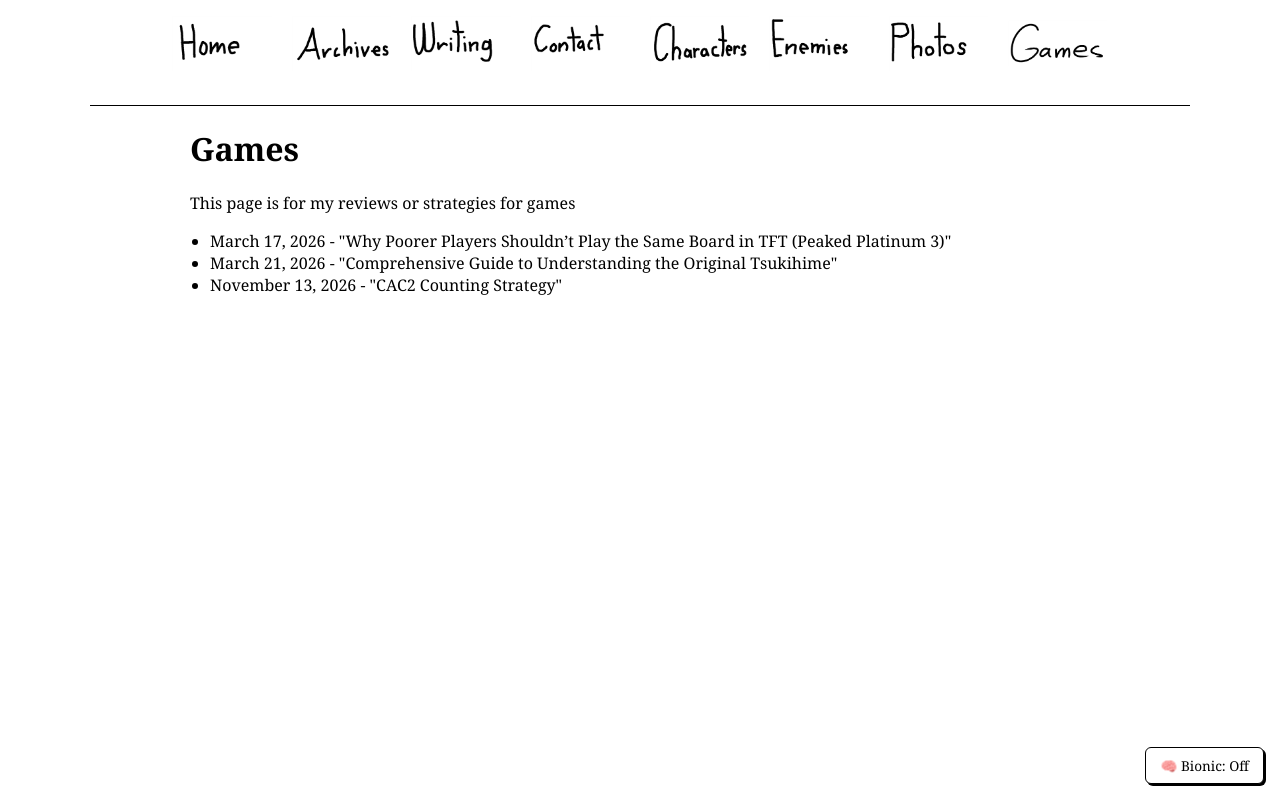
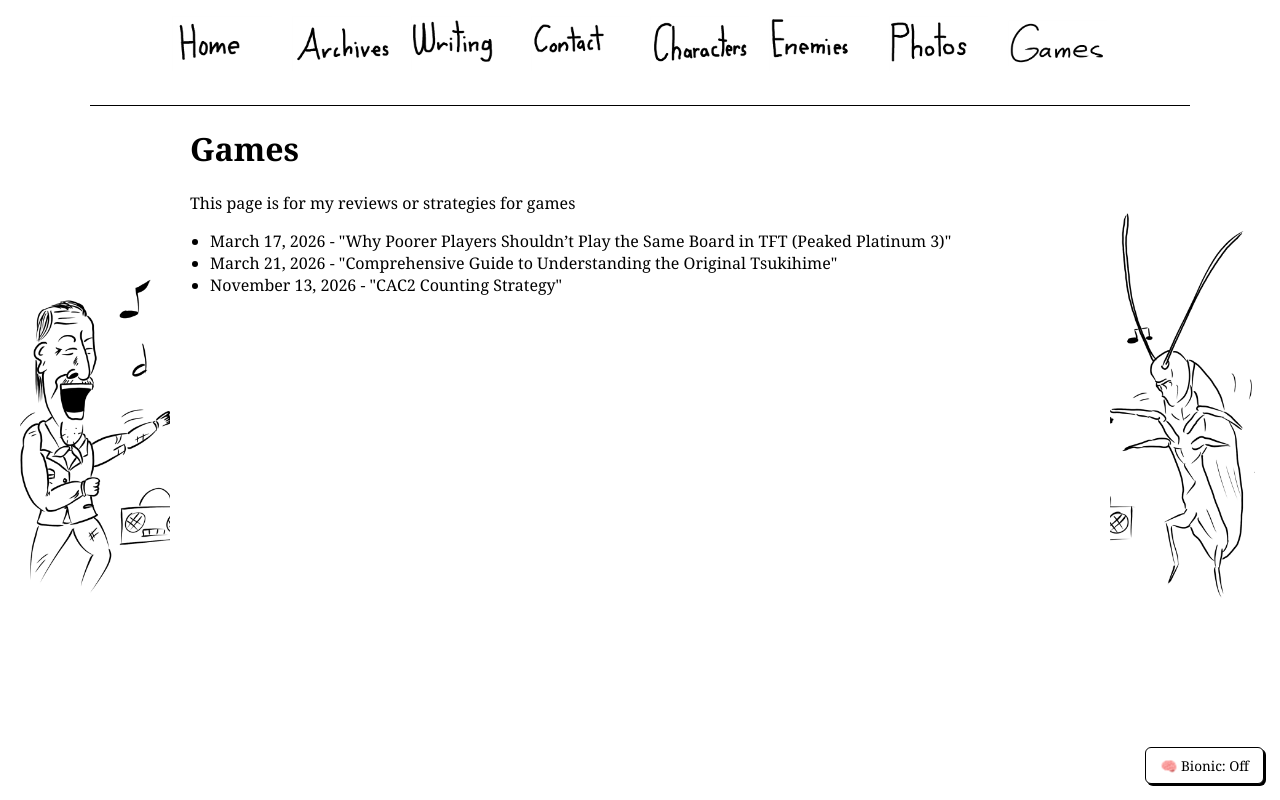
Before and after one commit to DoKiet/Journey-of-the-Fried-Chicken-Connoisseur, a plain HTML site: page game.html in a window 1280 px wide. Drawn offline with Linux system fonts and the light colour scheme.

Commit message:
Show the dancing doodles on every screen size and fix phone overflow
Side doodles now appear from 1280px wide and shrink to fit the margin.
Narrower screens show both doodles together at the bottom of the page.
Also stops the home page welcome image and the contact email from
overflowing on phones.

Co-Authored-By: Claude Opus 5.5 <noreply@anthropic.com>
Claude-Session: https://claude.ai/code/session_01BHnB4YFxy8VE7qQeCQ17PQ

```diff
--- a/main.css
+++ b/main.css
@@ -30,17 +30,39 @@ hr {
 }
 
 /* =========================
-   MARGIN DOODLES (wide screens only)
+   MARGIN DOODLES
+   Wide screens: dancing in the side margins.
+   Narrower screens (laptops without room, tablets, phones):
+   both dance together at the bottom of the page.
 ========================= */
-@media (min-width: 1700px) {
+body::after {
+  content: "";
+  display: block;
+  height: 220px;
+  margin: 10px auto 70px auto; /* room for the Bionic button */
+  max-width: 520px;
+  background-image: url("images/Me_Dancing.png"), url("images/Gregor_Dancing.png");
+  background-size: auto 100%, auto 100%;
+  background-position: 15% center, 85% center;
+  background-repeat: no-repeat;
+  pointer-events: none;
+}
+
+@media (min-width: 1280px) {
   body::before,
   body::after {
     content: "";
+    display: block;
     position: fixed;
     top: 50%;
     transform: translateY(-50%);
-    width: 240px;
-    height: 640px;
+    /* fill the empty margin beside the ~900px content, up to 240px */
+    width: clamp(150px, calc((100vw - 900px) / 2 - 40px), 240px);
+    height: auto;
+    max-height: 90vh;
+    aspect-ratio: 3 / 8;
+    margin: 0;
+    max-width: none;
     background-size: contain;
     background-repeat: no-repeat;
     background-position: center;
@@ -162,6 +184,7 @@ hr {
 }
 
 .main {
+  width: 100%;
   max-width: 800px;
   margin: 20px auto;
 }
@@ -316,6 +339,7 @@ hr {
 .enemies-cont,
 .photos-cont {
   width: 100%;
+  overflow-wrap: anywhere;
   max-width: 900px;
   margin: 0 auto;
   padding: 0 20px 40px 20px;
```
